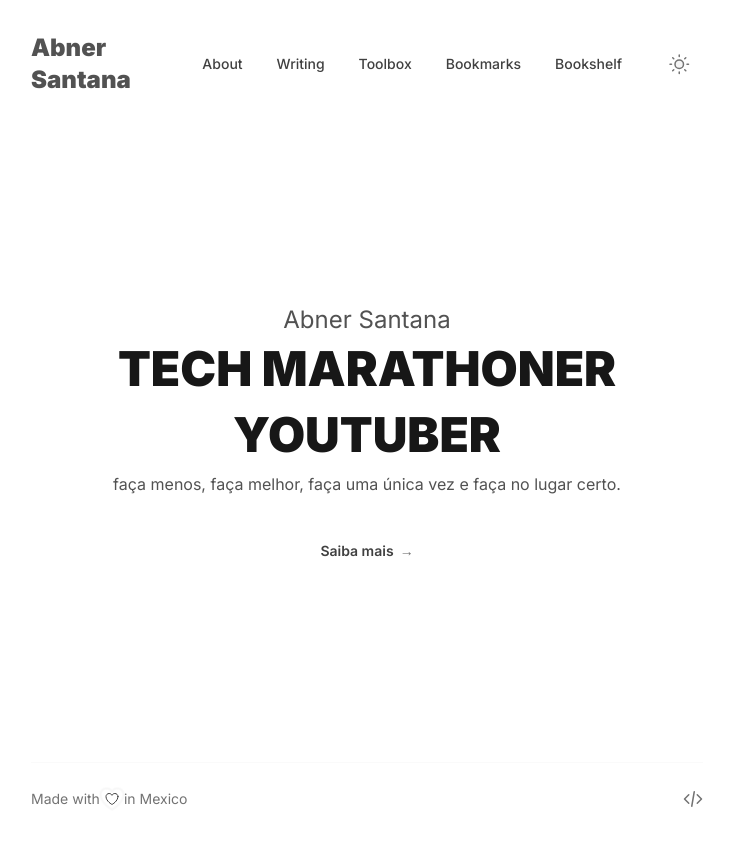
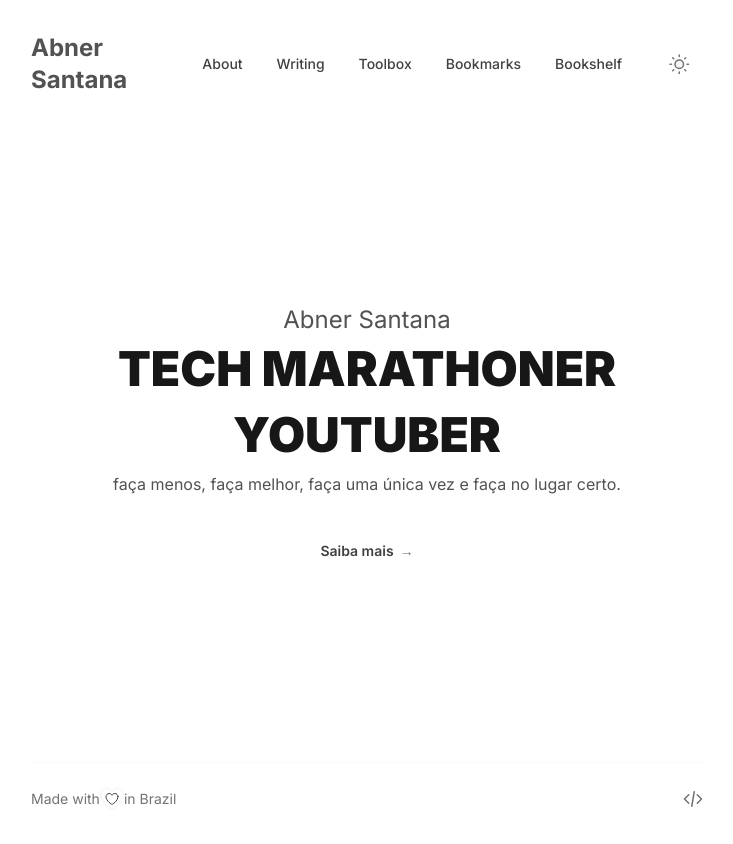
Before and after one commit to abnerssantana/personal-site, a Next.js app: page / in a window 1280 px wide. Shown: the top 844 px of the page, without its empty margins (273-1006 px from the left). Built offline with nearby package versions, Linux system fonts and the light colour scheme.

Commit message:
font-size

```diff
--- a/src/components/Footer.tsx
+++ b/src/components/Footer.tsx
@@ -14,12 +14,12 @@ export const Footer = () => {
                 <HeartIcon className="absolute h-4 w-auto animate-ping text-gray-600 opacity-60 dark:text-gray-400" />
                 <HeartIcon className="relative h-4 w-auto text-gray-700 dark:text-gray-500" />
               </span>{' '}
-              in Mexico
+              in Brazil
             </div>
             <div className="mt-6 flex flex-row justify-center md:mt-0 md:justify-start">
               <div className="text-gray-500 transition-colors hover:text-gray-900 dark:hover:text-gray-100">
                 <a
-                  href="https://github.com/ocordova/ocordova.me"
+                  href="https://github.com/abnerssantana"
                   target="_blank"
                   rel="noopener noreferrer"
                   className="flex items-center justify-center space-x-2 text-base"
--- a/src/components/Logo.tsx
+++ b/src/components/Logo.tsx
@@ -2,9 +2,9 @@ export const Logo = (props) => {
   return (
     <>
 
-      <h2 className="text-lg font-black text-gray-600 dark:text-gray-400 sm:text-2xl">
+      <span className="font-bold text-gray-600 dark:text-gray-400 sm:text-2xl">
         Abner Santana
-      </h2>
+      </span>
 
     </>
 
```
